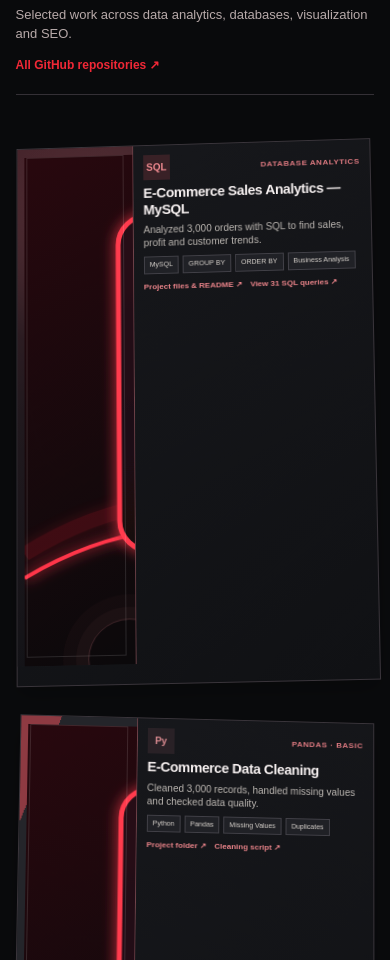
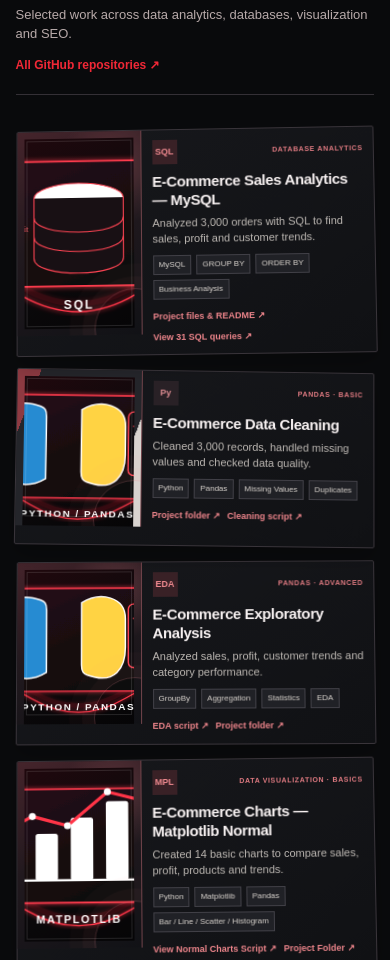
Before and after one commit to sandeepyadav-08/Sandeepkumar.github.in, a plain HTML site: page index.html in a window 390 px wide. Shown: the part 2496-3456 px from the top of the page. Drawn offline with Linux system fonts and the light colour scheme.

Commit message:
Refine project card image sizing and typography

```diff
--- a/index.html
+++ b/index.html
@@ -381,6 +381,64 @@ body{background:#090a0c}
 }
 
 
+
+
+/* Final project card sizing and typography refinement */
+#projects .grid{
+  max-width:1160px;
+  grid-template-columns:repeat(2,minmax(0,1fr));
+  gap:18px;
+}
+#projects .card.project{
+  grid-template-columns:38% minmax(0,1fr);
+  column-gap:16px;
+  min-height:218px;
+  padding:14px;
+  border-radius:2px;
+}
+#projects .project-preview{
+  min-height:188px;
+  height:100%;
+  margin:-14px 0 -14px -14px;
+  padding:10px;
+  overflow:hidden;
+}
+#projects .project-preview.project-art img{
+  display:block;
+  width:100%;
+  height:100%;
+  min-height:188px;
+  object-fit:cover;
+  object-position:center;
+}
+#projects .project-top{gap:8px}
+#projects .project-icon{width:31px;height:31px;font-size:11px}
+#projects .project-type{font-size:9px;letter-spacing:.65px}
+#projects .project h3{font-size:18px;line-height:1.3;margin:8px 0 7px}
+#projects .project p{font-size:13px;line-height:1.5}
+#projects .project .tags{gap:5px;margin-top:9px}
+#projects .project .tag{font-size:9px;padding:4px 6px}
+#projects .project-links{gap:10px;margin-top:11px}
+#projects .project-links a{font-size:10px}
+@media(max-width:850px){
+  #projects .grid{grid-template-columns:1fr;max-width:820px}
+  #projects .card.project{grid-template-columns:35% minmax(0,1fr);min-height:205px}
+  #projects .project-preview,#projects .project-preview.project-art img{min-height:175px}
+}
+@media(max-width:560px){
+  #projects .grid{grid-template-columns:1fr;gap:13px}
+  #projects .card.project{grid-template-columns:34% minmax(0,1fr);column-gap:11px;min-height:178px;padding:10px}
+  #projects .project-preview{min-height:158px;height:100%;margin:-10px 0 -10px -10px;padding:7px}
+  #projects .project-preview.project-art img{min-height:158px}
+  #projects .project h3{font-size:15px;line-height:1.28}
+  #projects .project p{font-size:11px;line-height:1.4}
+  #projects .project-type{font-size:7px}
+  #projects .project-icon{width:25px;height:25px;font-size:9px}
+  #projects .project .tag{font-size:8px;padding:3px 5px}
+  #projects .project-links{gap:7px}
+  #projects .project-links a{font-size:9px}
+}
+
 </style>
 </head>
 <body>
```
